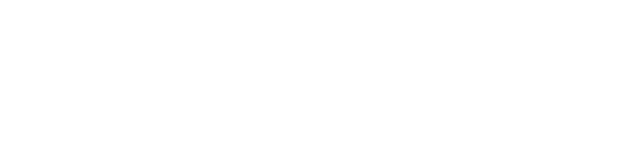
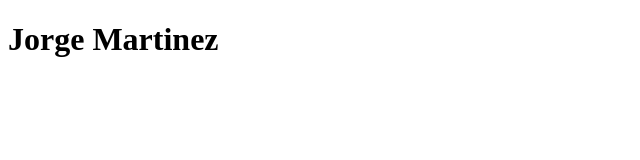
Before and after one commit to derpito8909/practicaGithub, a plain HTML site: page index.html in a window 1280 px wide. Shown: the whole page, without its empty margins (0-640 px from the left). Drawn offline with Linux system fonts and the light colour scheme.

Commit message:
Commit h1

```diff
--- a/index.html
+++ b/index.html
@@ -12,7 +12,7 @@
 
     </header>
     <main>
-
+        <h1>Jorge Martinez</h1>
     </main>
 </body>
 
```
